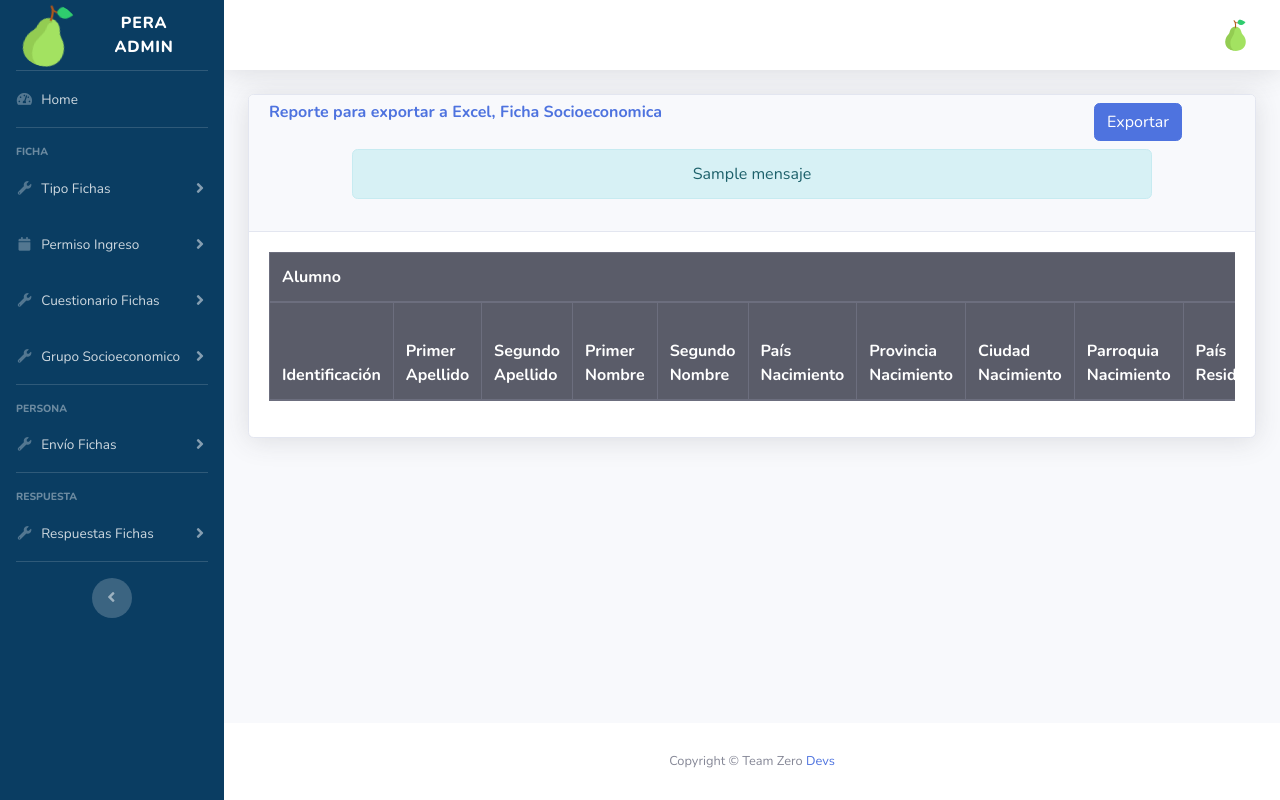
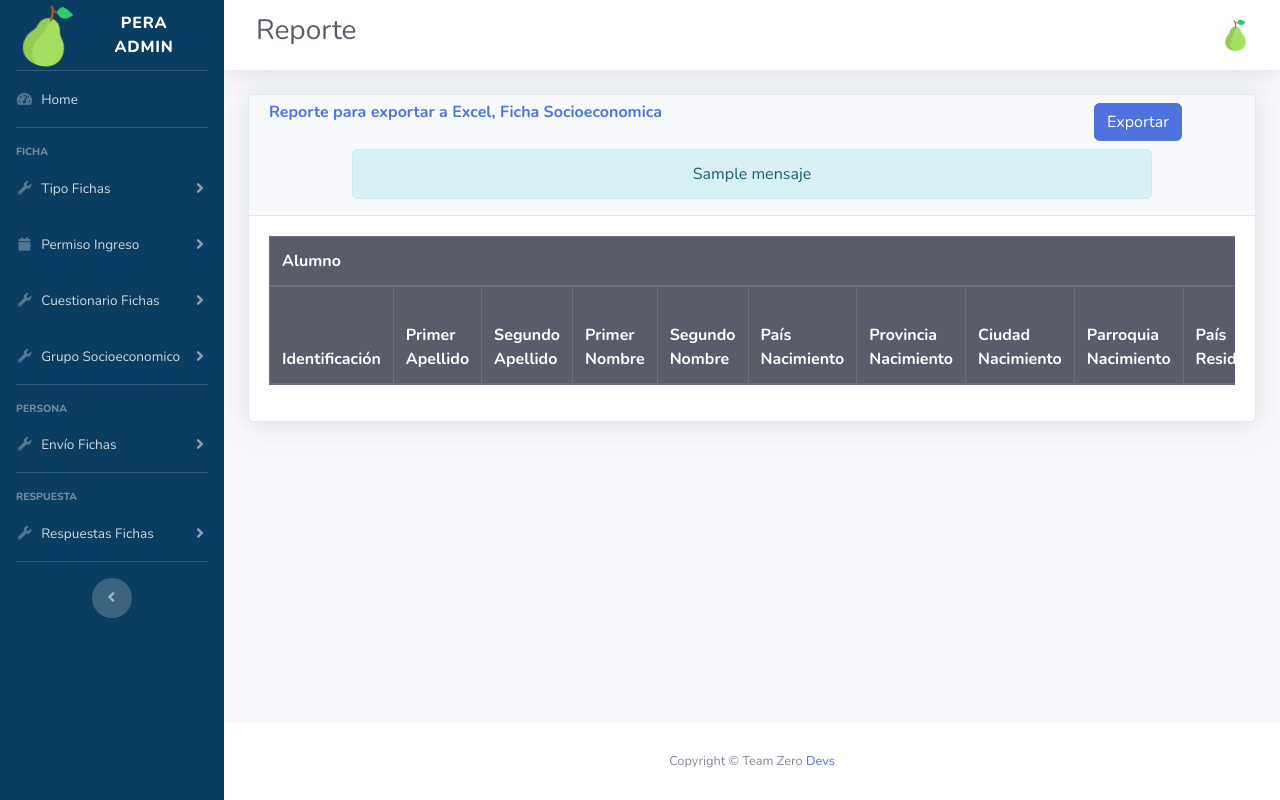
Before and after one commit to taguz91/pera-admin, a PHP site: the page made by src/vista/respuesta/reporte.php in a window 1280 px wide. Run offline with PHP 8.4, Linux system fonts and the light colour scheme; the template is opened without the code that fills it: most values are stand-ins (such as "Sample title", 1, 10 or a date in 2020); data that the repository does not hold is empty; some libraries are stand-ins or nearby versions.

Commit message:
Solucionando los errores de exportar

```diff
--- a/src/vista/respuesta/reporte.php
+++ b/src/vista/respuesta/reporte.php
@@ -1,4 +1,5 @@
 <?php
+$pagina  = 'Reporte';
 require 'src/vista/templates/header.php';
 ?>
 
@@ -34,14 +35,6 @@ $resficha = $reportes['respuestas'];
         </div>
       </div>
     <?php endif; ?>
-
-
-    <div class="row">
-      <table class="table" id="tblexport" >
-
-      </table>
-
-    </div>
 
   </div>
 
```
